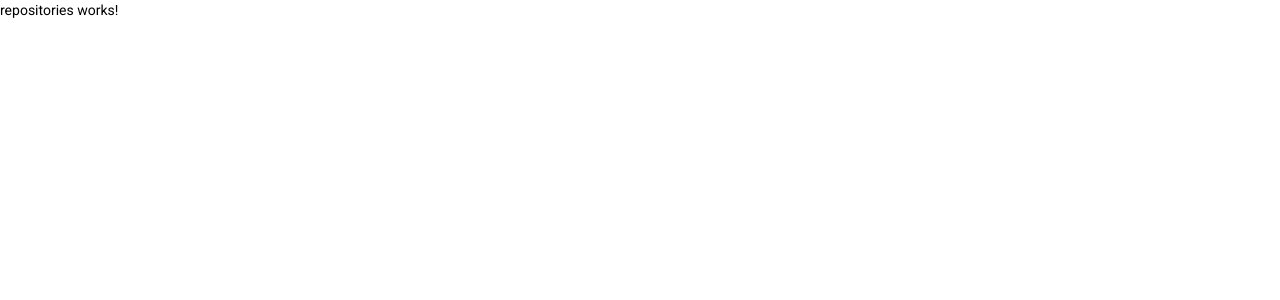
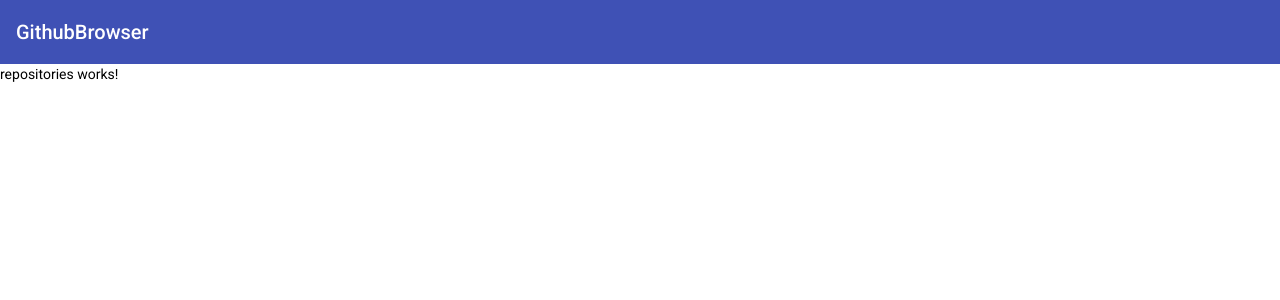
Before and after one commit to kufuntu/github-browser, an Angular app: page /repos in a window 1280 px wide. Shown: the top 300 px of the page. Built offline with nearby package versions, Linux system fonts and the light colour scheme.

Commit message:
add header component

```diff
--- a/src/app/app.component.html
+++ b/src/app/app.component.html
@@ -1 +1,2 @@
+<app-header></app-header>
 <router-outlet></router-outlet>
--- a/src/app/app.module.ts
+++ b/src/app/app.module.ts
@@ -6,6 +6,7 @@ import { RouterModule } from '@angular/router';
 import { CoreModule } from './core/core.module';
 import { AppComponent } from './app.component';
 import { routes } from './app.routes';
+import { SharedModule } from './shared/shared.module';
 
 @NgModule({
   declarations: [
@@ -16,6 +17,7 @@ import { routes } from './app.routes';
     CoreModule,
     RouterModule.forRoot(routes),
     BrowserAnimationsModule,
+    SharedModule
   ],
   providers: [],
   bootstrap: [AppComponent]
--- /dev/null
+++ b/src/app/shared/layout/header/header.component.html
@@ -0,0 +1,3 @@
+<mat-toolbar color="primary">
+  <span routerLink="/">GithubBrowser</span>
+</mat-toolbar>
--- /dev/null
+++ b/src/app/shared/layout/header/header.component.ts
@@ -0,0 +1,9 @@
+import { ChangeDetectionStrategy, Component } from '@angular/core';
+
+@Component({
+  selector: 'app-header',
+  templateUrl: './header.component.html',
+  styleUrls: ['./header.component.scss'],
+  changeDetection: ChangeDetectionStrategy.OnPush
+})
+export class HeaderComponent {}
--- a/src/app/shared/shared.module.ts
+++ b/src/app/shared/shared.module.ts
@@ -1,8 +1,10 @@
 import { NgModule } from '@angular/core';
 import { CommonModule } from '@angular/common';
+import { LayoutModule } from './layout/layout.module';
 
 @NgModule({
-  imports: [CommonModule],
+  imports: [CommonModule, LayoutModule],
   declarations: [],
+  exports: [LayoutModule]
 })
 export class SharedModule {}
```
Also changed, not shown: src/app/shared/layout/layout.module.ts (added, +13 -0 lines), src/app/shared/layout/header/header.component.scss (added).
